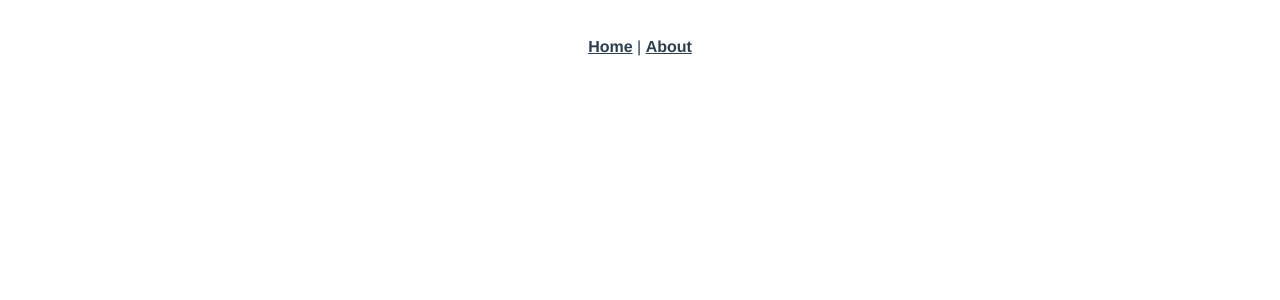
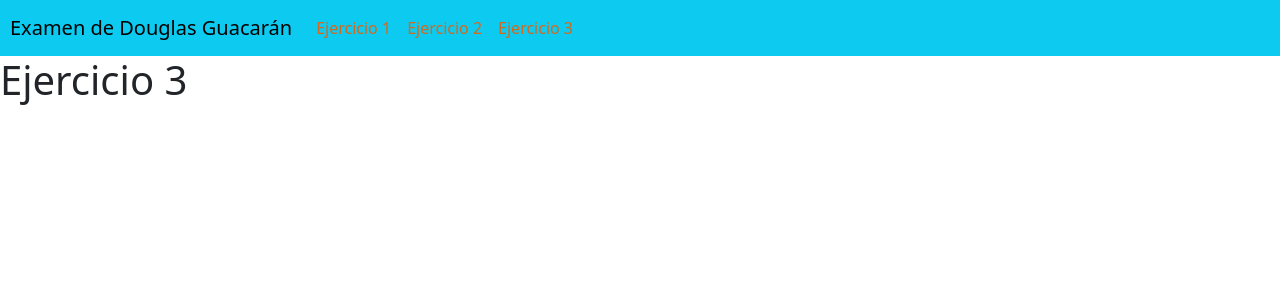
Before and after one commit to DouglasGuacaran/ConcursoEnviame, a Vue app: page /ejercicio3 in a window 1280 px wide. Shown: the top 300 px of the page. Built offline with nearby package versions, Linux system fonts and the light colour scheme.

Commit message:
Primeros Commits

```diff
--- a/package.json
+++ b/package.json
@@ -7,6 +7,8 @@
     "build": "vue-cli-service build"
   },
   "dependencies": {
+    "bootstrap": "^5.1.3",
+    "bootstrap-vue": "^2.21.2",
     "core-js": "^3.6.5",
     "vue": "^2.6.11",
     "vue-router": "^3.2.0",
--- a/src/App.vue
+++ b/src/App.vue
@@ -1,32 +1,31 @@
 <template>
   <div id="app">
-    <div id="nav">
-      <router-link to="/">Home</router-link> |
-      <router-link to="/about">About</router-link>
-    </div>
+    <b-navbar toggleable="lg" type="dark" variant="info">
+      <b-navbar-brand href="#"><router-link to="/">Examen de Douglas Guacarán </router-link> </b-navbar-brand>
+
+      <b-navbar-toggle target="nav-collapse"></b-navbar-toggle>
+
+      <b-collapse id="nav-collapse" is-nav>
+        <b-navbar-nav>
+          <b-nav-item> <router-link to="/ejercicio1">Ejercicio 1</router-link> </b-nav-item>
+          <b-nav-item> <router-link to="/ejercicio2">Ejercicio 2</router-link> </b-nav-item>
+          <b-nav-item> <router-link to="/ejercicio3">Ejercicio 3</router-link> </b-nav-item>
+        </b-navbar-nav>
+      </b-collapse>
+    </b-navbar>
     <router-view/>
   </div>
 </template>
 
 <style>
-#app {
-  font-family: Avenir, Helvetica, Arial, sans-serif;
-  -webkit-font-smoothing: antialiased;
-  -moz-osx-font-smoothing: grayscale;
-  text-align: center;
-  color: #2c3e50;
+#app > nav > a > a {
+  color: black;
+  text-decoration: none;
+  margin-left: 10px ;
+}
+#nav-collapse > ul > li > a > a {
+  color: chocolate ;
+  text-decoration: none;
 }
 
-#nav {
-  padding: 30px;
-}
-
-#nav a {
-  font-weight: bold;
-  color: #2c3e50;
-}
-
-#nav a.router-link-exact-active {
-  color: #42b983;
-}
 </style>
--- a/src/router/index.js
+++ b/src/router/index.js
@@ -1,6 +1,5 @@
 import Vue from 'vue'
 import VueRouter from 'vue-router'
-import Home from '../views/Home.vue'
 
 Vue.use(VueRouter)
 
@@ -8,15 +7,22 @@ const routes = [
   {
     path: '/',
     name: 'Home',
-    component: Home
+    component: () => import ('../views/Home.vue')
   },
   {
-    path: '/about',
-    name: 'About',
-    // route level code-splitting
-    // this generates a separate chunk (about.[hash].js) for this route
-    // which is lazy-loaded when the route is visited.
-    component: () => import(/* webpackChunkName: "about" */ '../views/About.vue')
+    path: '/ejercicio1',
+    name: 'Ejercicio1',
+    component: () => import( '../views/Ejercicio1.vue')
+  },
+  {
+    path: '/ejercicio2',
+    name: 'Ejercicio2',
+    component: () => import( '../views/Ejercicio2.vue')
+  },
+  {
+    path: '/ejercicio3',
+    name: 'Ejercicio3',
+    component: () => import( '../views/Ejercicio3.vue')
   }
 ]
 
--- a/src/views/About.vue
+++ /dev/null
@@ -1,5 +0,0 @@
-<template>
-  <div class="about">
-    <h1>This is an about page</h1>
-  </div>
-</template>
--- /dev/null
+++ b/src/views/Ejercicio1.vue
@@ -0,0 +1,16 @@
+<template>
+<div>
+  <h1>Ejercicio 1</h1>
+</div>
+
+</template>
+
+<script>
+export default {
+  name: 'Ejercicio1',
+}
+</script>
+
+<style>
+
+</style>
--- /dev/null
+++ b/src/views/Ejercicio2.vue
@@ -0,0 +1,11 @@
+<template>
+  <div class="ejercicio2">
+    <h1>Ejercicio 2</h1>
+  </div>
+</template>
+
+<script>
+export default {
+name:'Ejercicio2',
+}
+</script>
--- /dev/null
+++ b/src/views/Ejercicio3.vue
@@ -0,0 +1,13 @@
+<template>
+  <h1>Ejercicio 3</h1>
+</template>
+
+<script>
+export default {
+
+}
+</script>
+
+<style>
+
+</style>
--- a/src/views/Home.vue
+++ b/src/views/Home.vue
@@ -1,18 +1,17 @@
 <template>
   <div class="home">
-    <img alt="Vue logo" src="../assets/logo.png">
-    <HelloWorld msg="Welcome to Your Vue.js App"/>
+    <h1>Bienvenidos a mi examen</h1>
   </div>
 </template>
 
 <script>
 // @ is an alias to /src
-import HelloWorld from '@/components/HelloWorld.vue'
+
 
 export default {
   name: 'Home',
   components: {
-    HelloWorld
+
   }
 }
 </script>
```
Also changed, not shown: public/data.json (added, +10 -0 lines), public/data2.json (added, +24 -0 lines), src/main.js (+7 -0 lines), src/assets/logo.png (deleted), 1 other file (tests, documents, lock files or other folders).
